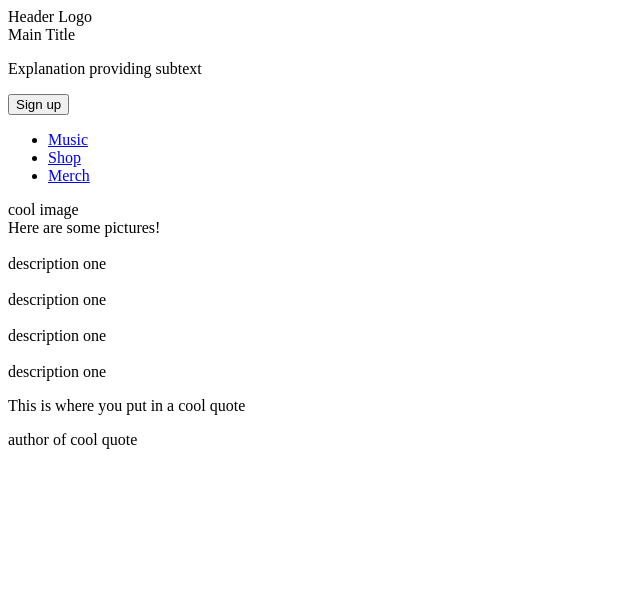
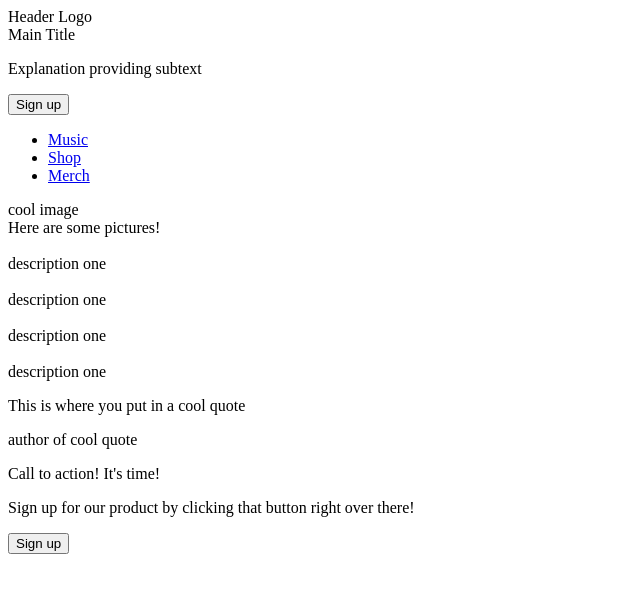
Before and after one commit to Bradman28/Landing-Page, a plain HTML site: page index.html in a window 1280 px wide. Shown: the whole page, without its empty margins (0-640 px from the left). Drawn offline with Linux system fonts and the light colour scheme.

Commit message:
Last section for index.html completed

```diff
--- a/index.html
+++ b/index.html
@@ -51,5 +51,11 @@
         <div>author of cool quote</div>
     </div>
 
+    <div class="final-section">
+        <p>Call to action! It's time!</p>
+        <p>Sign up for our product by clicking that button right over there!</p>
+        <button>Sign up</button>
+    </div>
+
 </body>
 </html>
```
